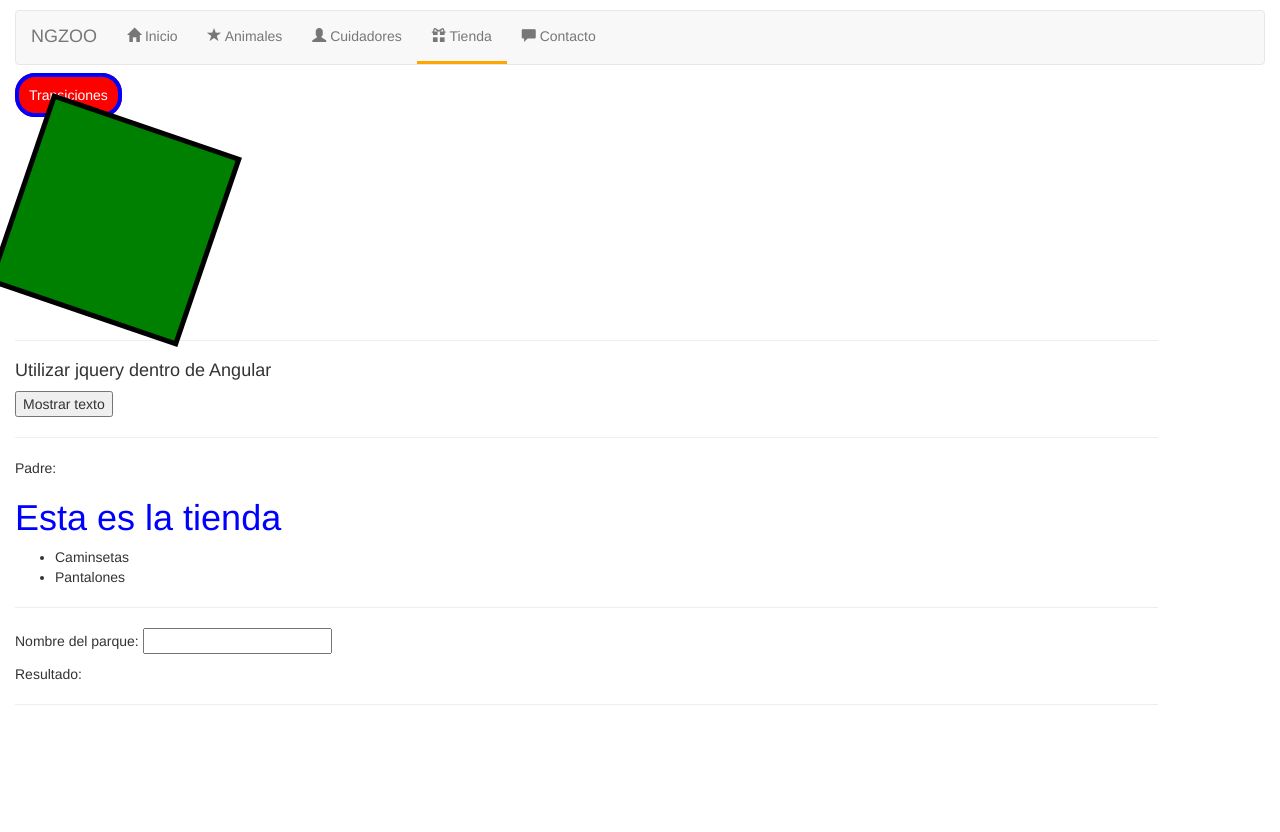
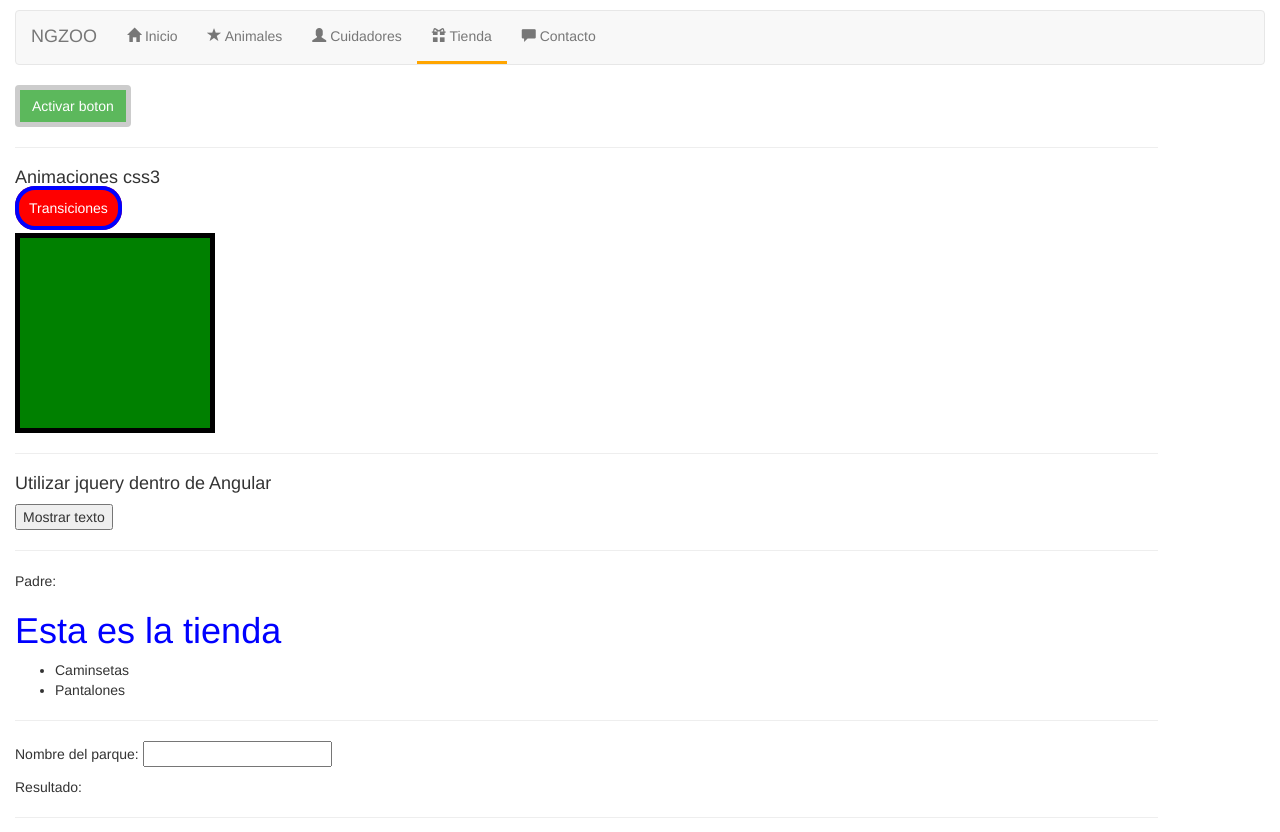
Before and after one commit to OussamaAlouat/curso-angular8, an Angular app: page /tienda in a window 1280 px wide. Shown: the top 832 px of the page. Before the commit the page ends 800 px from the top, so only its background shows below. Built offline with nearby package versions, Linux system fonts and the light colour scheme.

Commit message:
Added angular animations

```diff
--- a/src/app/app.module.ts
+++ b/src/app/app.module.ts
@@ -1,6 +1,7 @@
 import { BrowserModule } from '@angular/platform-browser';
 import { NgModule } from '@angular/core';
 import {FormsModule}   from '@angular/forms';
+import { BrowserAnimationsModule } from '@angular/platform-browser/animations';
 
 // Importar nuestro nuevo modulo
 import { ModuloEmailModule } from './moduloemail/modulo-email.module';
@@ -29,6 +30,7 @@ import { KeepersComponent } from './components/keepers/keepers.component';
     KeepersComponent,
   ],
   imports: [
+    BrowserAnimationsModule,
     BrowserModule,
     AppRoutingModule,
     FormsModule,
--- a/src/app/components/tienda/tienda.component.html
+++ b/src/app/components/tienda/tienda.component.html
@@ -1,3 +1,7 @@
+<a class="boton_activo btn btn-success" [@marcar]="status" (click)="changeStatus(status)">Activar boton</a>
+
+<hr>
+<h4>Animaciones css3</h4>
 <a class="boton_transiciones">Transiciones</a>
 <div class="clearfix"></div>
 <div class="caja_animada"></div>
--- a/src/app/components/tienda/tienda.component.ts
+++ b/src/app/components/tienda/tienda.component.ts
@@ -1,20 +1,39 @@
 import { Component, OnInit } from '@angular/core';
+import { trigger, state, style, transition, animate } from '@angular/animations';
+
 declare var jQuery:any;
 declare var $:any;
 
 @Component({
   selector: 'tienda',
   templateUrl: './tienda.component.html',
-  styleUrls: ['./tienda.component.css']
+  styleUrls: ['./tienda.component.css'],
+  animations: [
+    trigger('marcar', [
+      state('inactive', style({
+        border: '5px solid #ccc'
+      })),
+      state('active', style({
+        border: '5px solid yellow',
+        background: 'red',
+        borderRadius: '50px'
+      })),
+      transition('inactive => active', animate('3s linear')),
+      transition('active => inactive', animate('3s linear'))
+
+    ])
+  ]
 })
 
 export class TiendaComponent implements OnInit{
   public titulo;
   public nombreDelParque: string;
   public miParque;
+  public status;
 
   constructor() {
     this.titulo = 'Esta es la tienda';
+    this.status = 'inactive';
   }
 
   ngOnInit() {
@@ -31,4 +50,8 @@ export class TiendaComponent implements OnInit{
   verDatosParque(event) {
     this.miParque = event;
   }
+
+  changeStatus(status) {
+    this.status = status === 'active' ? 'inactive': 'active';
+  }
 }
--- a/src/assets/css/styles.css
+++ b/src/assets/css/styles.css
@@ -48,9 +48,11 @@
   width: 200px;
   height: 200px;
   margin-top: 15px;
+  /*
   animation-name: rotacion;
   animation-duration: 10s;
   animation-iteration-count: infinite;
+  */
 }
 
 @keyframes rotacion {
```
